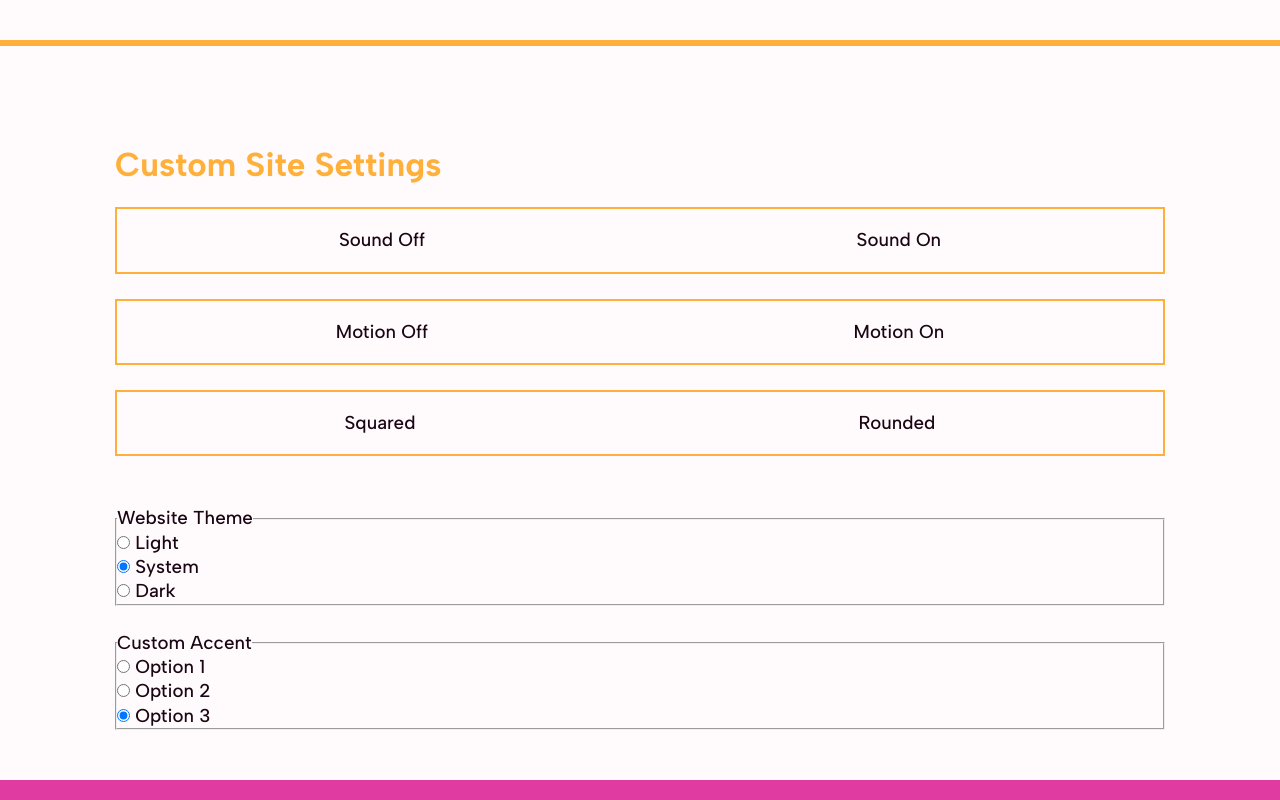
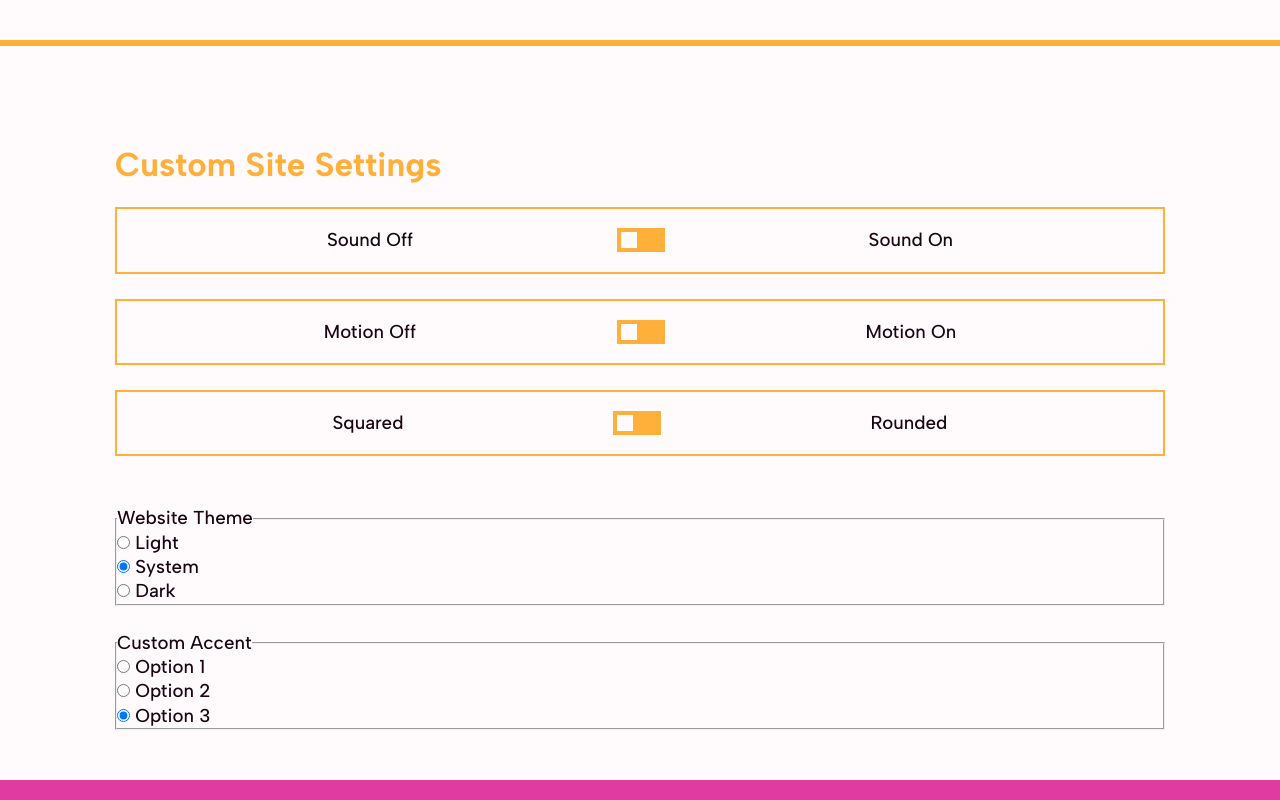
Before and after one commit to markpackham/CustomSiteThemePicker, a website built with Vite: page index.html in a window 1280 px wide. Shown: the part 1485-2285 px from the top of the page. Built offline with nearby package versions, Linux system fonts and the light colour scheme; some packages are replaced by stand-ins of ours.

Commit message:
style thumbs
https://youtu.be/LRfdXgU4IDU?t=623

```diff
--- a/style.css
+++ b/style.css
@@ -431,4 +431,28 @@ section {
   padding: var(--space-xs);
   border: 2px solid var(--customColor);
   border-radius: var(--round-md);
+  pointer-events: none;
+  background-color: var(--bkg);
 }
+
+.switch .thumb {
+  --size: 3rem;
+  flex-shrink: 0;
+  position: relative;
+  width: var(--size);
+  height: calc(var(--size)/2);
+  background-color: var(--customColor);
+  border-radius: var(--round-full);
+}
+
+.switch .thumb::before {
+  content: "";
+  position: absolute;
+  top: 50%;
+  left: calc(var(--size)/12);
+  transform: translate(0, -50%);
+  width: calc(var(--size)/3);
+  height: calc(var(--size)/3);
+  background-color: var(--bkg);
+  border-radius: var(--round-full);
+}
```
